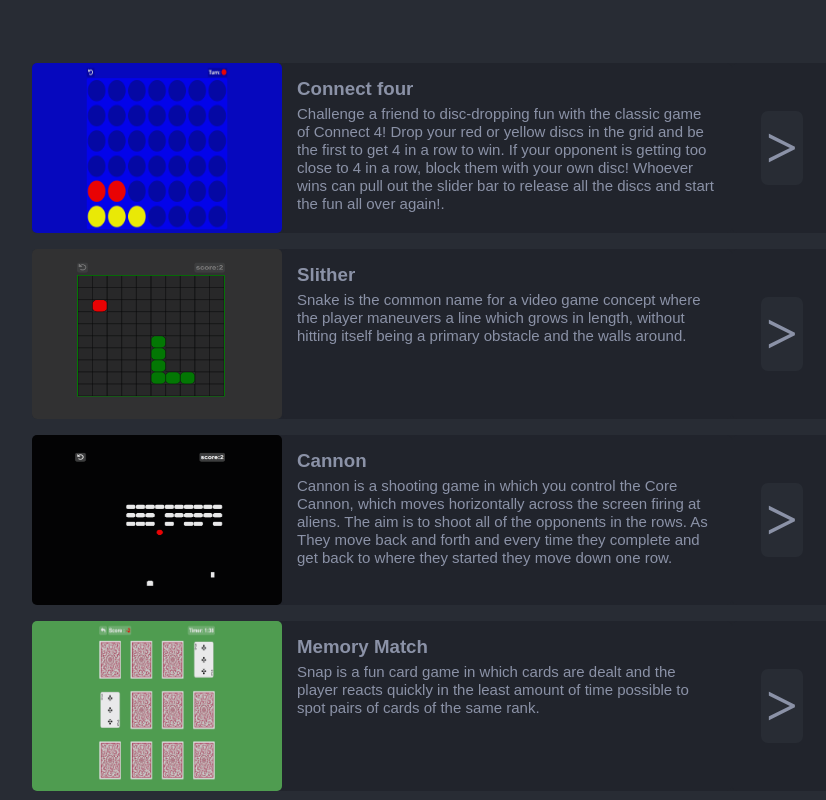
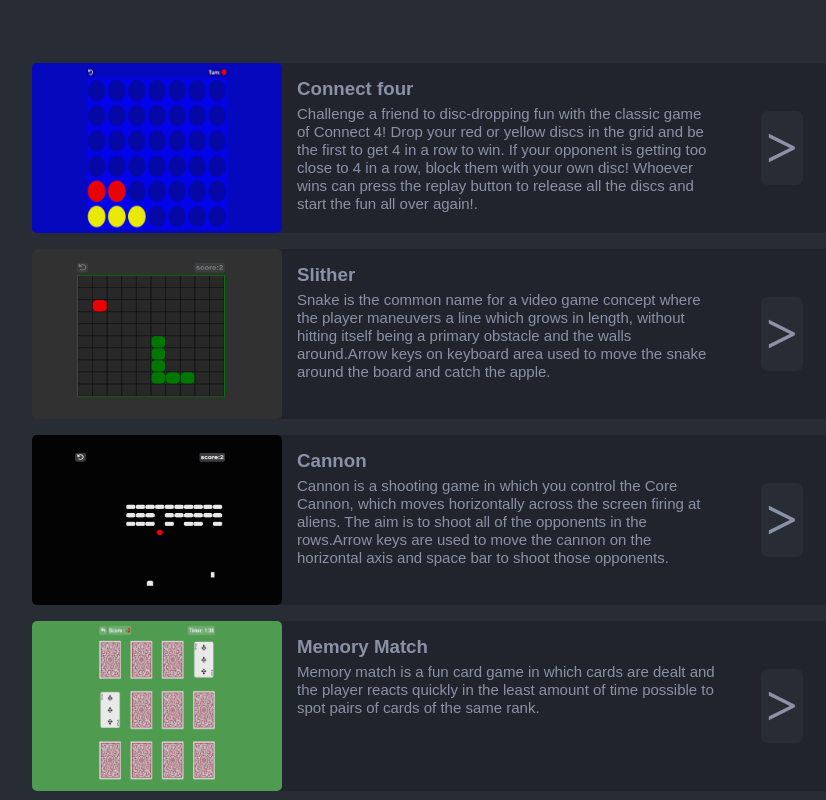
Before and after one commit to bishira14/arcade, a plain HTML site: page index.html in a window 1280 px wide. Shown: the top 800 px of the page, without its empty margins (208-1034 px from the left). Drawn offline with Linux system fonts and the light colour scheme; grey boxes are pictures that could not be loaded.

Commit message:
latest update

```diff
--- a/index.html
+++ b/index.html
@@ -16,7 +16,7 @@
          <p>Challenge a friend to disc-dropping fun with the classic game of Connect 4!
            Drop your red or yellow discs in the grid and be the first to get 4 in a row
           to win. If your opponent is getting too close to 4 in a row, block them with
-          your own disc! Whoever wins can pull out the slider bar to release all the discs
+          your own disc! Whoever wins can press the replay button to release all the discs
            and start the fun all over again!.</p>
        </div>
        <div class="play">
@@ -30,7 +30,8 @@
        <div class="info">
          <h3>Slither</h3>
          <p>Snake is the common name for a video game concept where the player maneuvers a line which grows in
-           length, without hitting itself being a primary obstacle and the walls around.</p>
+           length, without hitting itself being a primary obstacle and the walls around.Arrow keys on keyboard area
+            used to move the snake around the board and catch the apple.</p>
        </div>
        <div class="play">
          <a href="https://bishira14.github.io/snake_game/" target="_blank"><h1>></h1></a>
@@ -43,8 +44,8 @@
        <div class="info">
          <h3>Cannon</h3>
          <p>Cannon is a shooting game in which you control the Core Cannon, which moves horizontally across the screen
-           firing at aliens. The aim is to shoot all of the opponents in the rows. As They move back and forth and every
-           time they complete and get back to where they started they move down one row.</p>
+           firing at aliens. The aim is to shoot all of the opponents in the rows.Arrow keys are used to move the cannon on
+           the horizontal axis and space bar to shoot those opponents.</p>
        </div>
        <div class="play">
          <a href="https://bishira14.github.io/cannon_proj/" target="_blank"><h1>></h1></a>
@@ -56,7 +57,7 @@
        <img src="img/match_img.jpg" alt="">
        <div class="info">
          <h3>Memory Match</h3>
-         <p>Snap is a fun card game in which cards are dealt and the player reacts quickly in the least
+         <p>Memory match is a fun card game in which cards are dealt and the player reacts quickly in the least
            amount of time possible to spot pairs of cards of the same rank.</p>
        </div>
        <div class="play">
```
